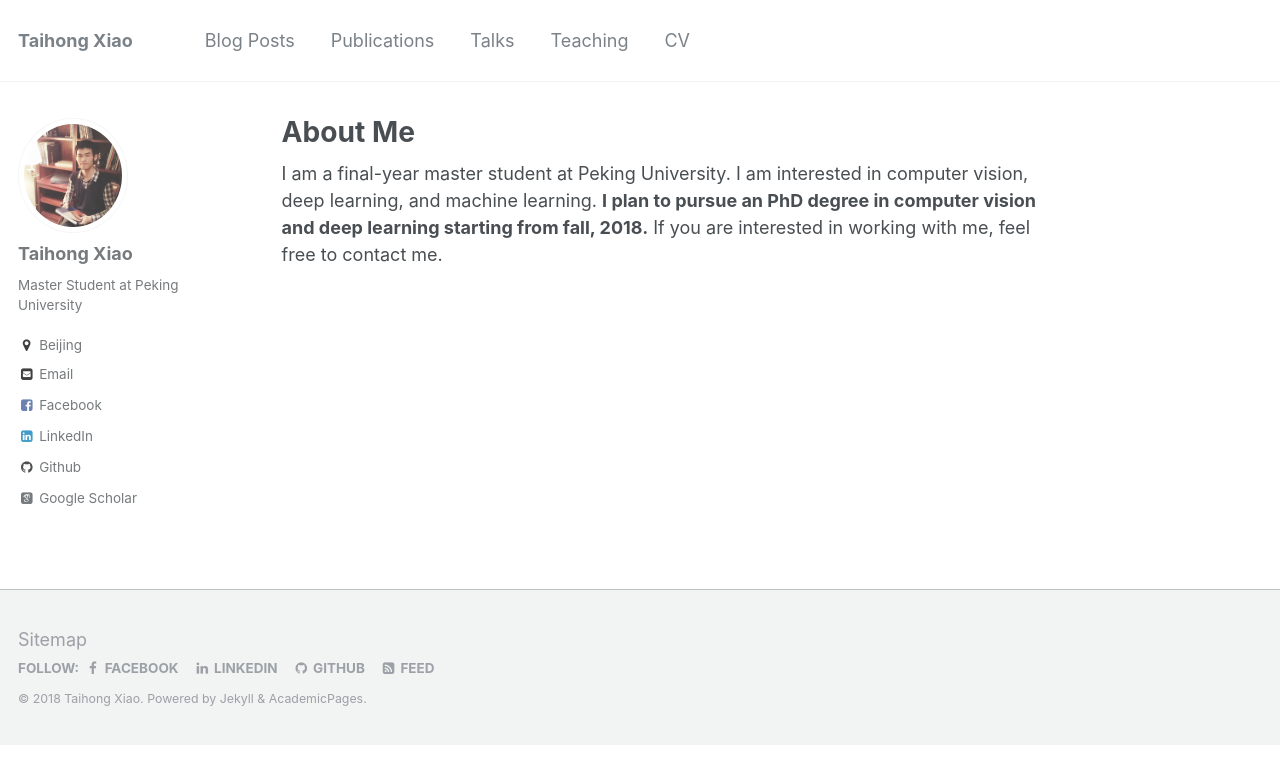
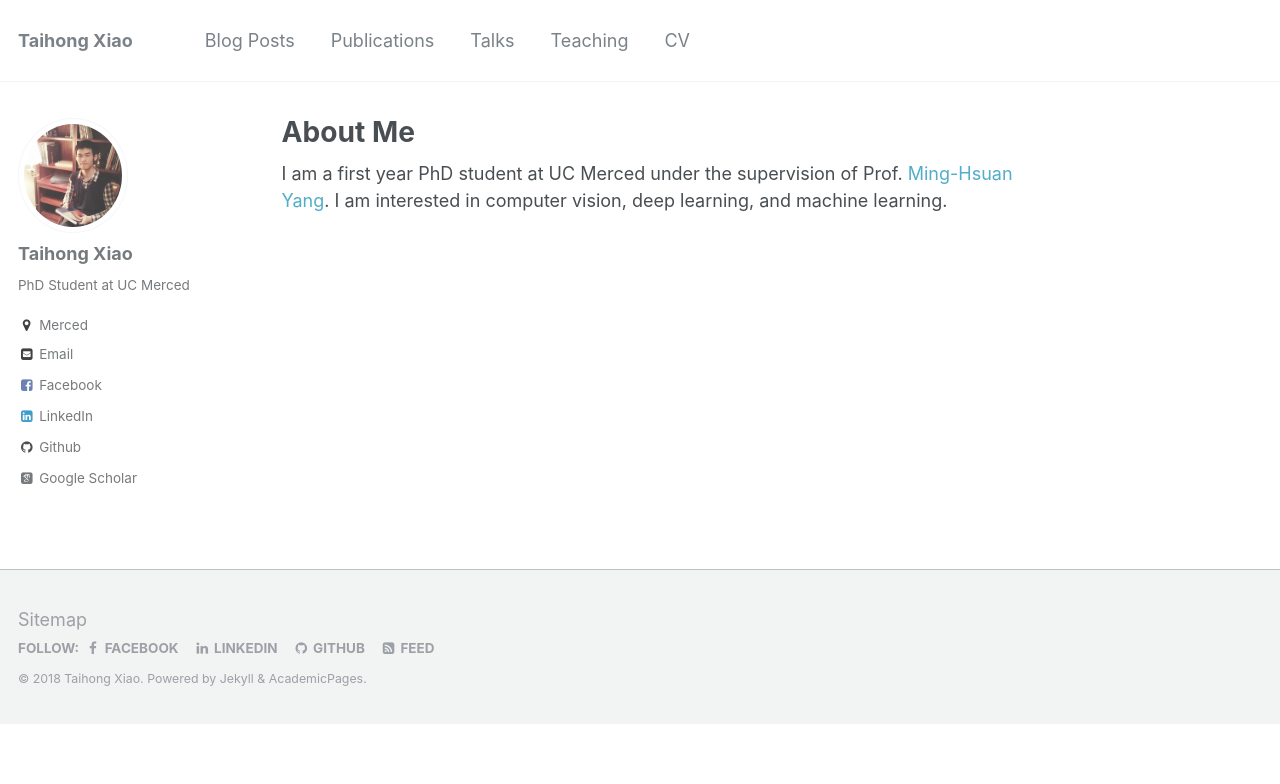
Before and after one commit to Prinsphield/prinsphield.github.io, a Jekyll site: the page built from _pages/about.md, in a window 1280 px wide. Shown: the top 784 px of the page. Built offline with Jekyll 4.4.1, drawn with Linux system fonts in a browser that asks for light colours; some web fonts are replaced.

Commit message:
update UCM

```diff
--- a/_config.yml
+++ b/_config.yml
@@ -80,11 +80,11 @@ analytics:
 author:
   name             : "Taihong Xiao"
   avatar           : "taihong.png"
-  bio              : "Master Student at Peking University"
-  location         : "Beijing"
+  bio              : "PhD Student at UC Merced"
+  location         : "Merced"
   employer         :
   googlescholar    : "https://scholar.google.com/citations?user=Op_tr2IAAAAJ"
-  email            : "xiaotaihong@pku.edu.cn"
+  email            : "txiao3@ucmerced.edu"
   uri              :
   bitbucket        :
   codepen          :
--- a/_pages/about.md
+++ b/_pages/about.md
@@ -8,7 +8,5 @@ redirect_from:
   - /about.html
 ---
 
-I am a final-year master student at Peking University.
+I am a first year PhD student at UC Merced under the supervision of Prof. [Ming-Hsuan Yang](http://faculty.ucmerced.edu/mhyang/).
 I am interested in computer vision, deep learning, and machine learning.
-<b>I plan to pursue an PhD degree in computer vision and deep learning starting from fall, 2018.</b>
-If you are interested in working with me, feel free to contact me.
```
